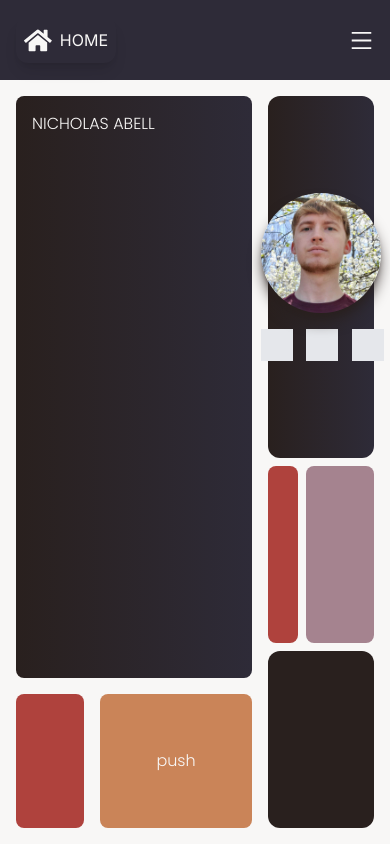
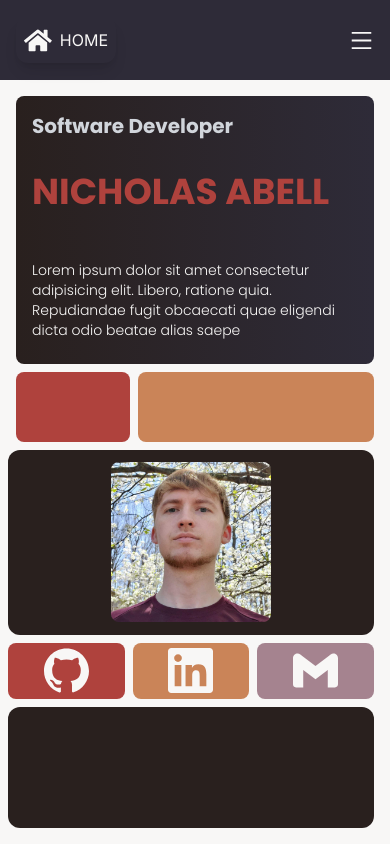
Before and after one commit to Nicholas-Abell/portfolio_V3, a Next.js app: page / in a window 390 px wide. Shown: the top 844 px of the page. Built offline with nearby package versions, Linux system fonts and the light colour scheme.

Commit message:
hero mobile improvements

```diff
--- a/components/hero/Hero.tsx
+++ b/components/hero/Hero.tsx
@@ -1,52 +1,67 @@
 "use client";
 import React from "react";
 import Image from "next/image";
-import FramerMotionWrapper from "../shared/FramerMotionWrapper";
-import {
-  SiExpress,
-  SiGithub,
-  SiGmail,
-  SiLinkedin,
-  SiMongodb,
-  SiNodedotjs,
-  SiReact,
-} from "react-icons/si";
+import { SiGithub, SiGmail, SiLinkedin } from "react-icons/si";
 import Link from "next/link";
 
 type HeroProps = {};
 
 const Hero: React.FC<HeroProps> = () => {
   return (
-    <section className="w-full h-screen pt-20 bg-light text-light grid grid-cols-3 relative">
-      <div className="grid grid-cols-3 col-span-2 grid-rows-5 p-4 pr-2 gap-4">
-        <div className="bg-gradient-to-r from-dark to-darker rounded-lg col-span-3 row-span-4 text-light p-4 md:p-12">
-          <h1>NICHOLAS ABELL</h1>
+    <section className="w-full min-h-screen pt-20 bg-light text-light grid grid-cols-3 relative">
+      <div className="grid grid-cols-3 col-span-3 sm:col-span-2 grid-rows-5 p-4 pb-0 sm:pb-4 sm:pr-2 gap-2 sm:gap-4">
+        <div className="relative bg-gradient-to-r from-dark to-darker rounded-lg col-span-3 row-span-4 text-light p-4 md:p-12 flex flex-col justify-between">
+          <div>
+            <p className="text-gray-300 text-xl lg:text-4xl font-bold">
+              Software Developer
+            </p>
+            <h1 className="pt-8 md:pt-4 text-4xl sm:text-6xl md:text-6xl lg:text-7xl xl:text-9xl font-bold text-main">
+              NICHOLAS <br className="hidden sm:block" /> ABELL
+            </h1>
+          </div>
+          <div className="sm:ml-auto mt-auto bottom-0 right-0 text-sm lg:text-base xl:text-lg py-2 w-full sm:w-[60%] md:w-[40%] sm:h-[40%]">
+            <p>
+              Lorem ipsum dolor sit amet consectetur adipisicing elit. Libero,
+              ratione quia. Repudiandae fugit obcaecati quae eligendi dicta odio
+              beatae alias saepe
+            </p>
+          </div>
         </div>
-        <div className="bg-main rounded-lg"></div>
-        <button className="col-span-2 rounded-lg bg-darkAccent">push</button>
+        <div className="bg-main rounded-lg row-span-2"></div>
+        <div className="rounded-lg bg-darkAccent col-span-2 row-span-2"></div>
       </div>
-      <div className="h-full grid-cols-3 grid-rows-4 grid gap-2 p-4 pl-2">
-        <div className="bg-gradient-to-r from-dark to-darker rounded-xl col-span-3 row-span-2 relative flex justify-center items-center">
+      <div className="h-full grid-cols-3 grid-rows-6 grid gap-2 p-4 pt-2 sm:pt-4 pl-2 col-span-3 sm:col-span-1">
+        <div className="bg-dark rounded-xl col-span-3 relative flex justify-center items-center row-span-3">
           <div className="flex flex-col md:flex-row items-center justify-center gap-4">
-            <div className="relative w-[120px] h-[120px] md:w-[240px] md:h-[240px]">
+            <div className="relative w-[160px] h-[160px] lg:w-[240px] lg:h-[240px]">
               <Image
                 src="/profile.png"
                 alt="profile"
                 fill
-                className=" object-fill rounded-full shadow-lg shadow-dark"
+                className=" object-fill rounded-lg"
               />
-            </div>
-            <div className="grid grid-cols-3 md:grid-cols-1 gap-4">
-              <div className="bg-gray-200 p-4"></div>
-              <div className="bg-gray-200 p-4"></div>
-              <div className="bg-gray-200 p-4"></div>
             </div>
           </div>
         </div>
-        <div className="bg-main rounded-lg"></div>
-        <div className="bg-darkAccent rounded-lg relative hidden lg:block"></div>
-        <div className="bg-accent rounded-lg col-span-2 lg:col-span-1"></div>
-        <div className="rounded-xl col-span-3 row-span-1 bg-dark"></div>
+        <Link
+          href="/"
+          className="bg-main row-span-1 rounded-lg flex justify-center items-center"
+        >
+          <SiGithub size={45} className="text-light" />
+        </Link>
+        <Link
+          href="/"
+          className="bg-darkAccent row-span-1 rounded-lg flex justify-center items-center"
+        >
+          <SiLinkedin size={45} className="text-light" />
+        </Link>
+        <Link
+          href="/"
+          className="bg-accent row-span-1 rounded-lg flex justify-center items-center"
+        >
+          <SiGmail size={45} className="text-light" />
+        </Link>
+        <div className="rounded-xl col-span-3 bg-dark row-span-2"></div>
       </div>
     </section>
   );
--- a/components/testimonials/Testimonials.tsx
+++ b/components/testimonials/Testimonials.tsx
@@ -11,7 +11,9 @@ const Testimonials: React.FC<TestimonialsProps> = () => {
       <FramerMotionWrapper variant="fromBottom">
         <div className="pb-8 text-center ">
           <p className="text-gray-400">REVIEWS</p>
-          <h2 className="text-4xl md:text-6xl font-bold text-light">Testimonials</h2>
+          <h2 className="text-4xl md:text-6xl font-bold text-light">
+            Testimonials
+          </h2>
         </div>
       </FramerMotionWrapper>
       <FramerMotionWrapper variant="fromBottom">
```
